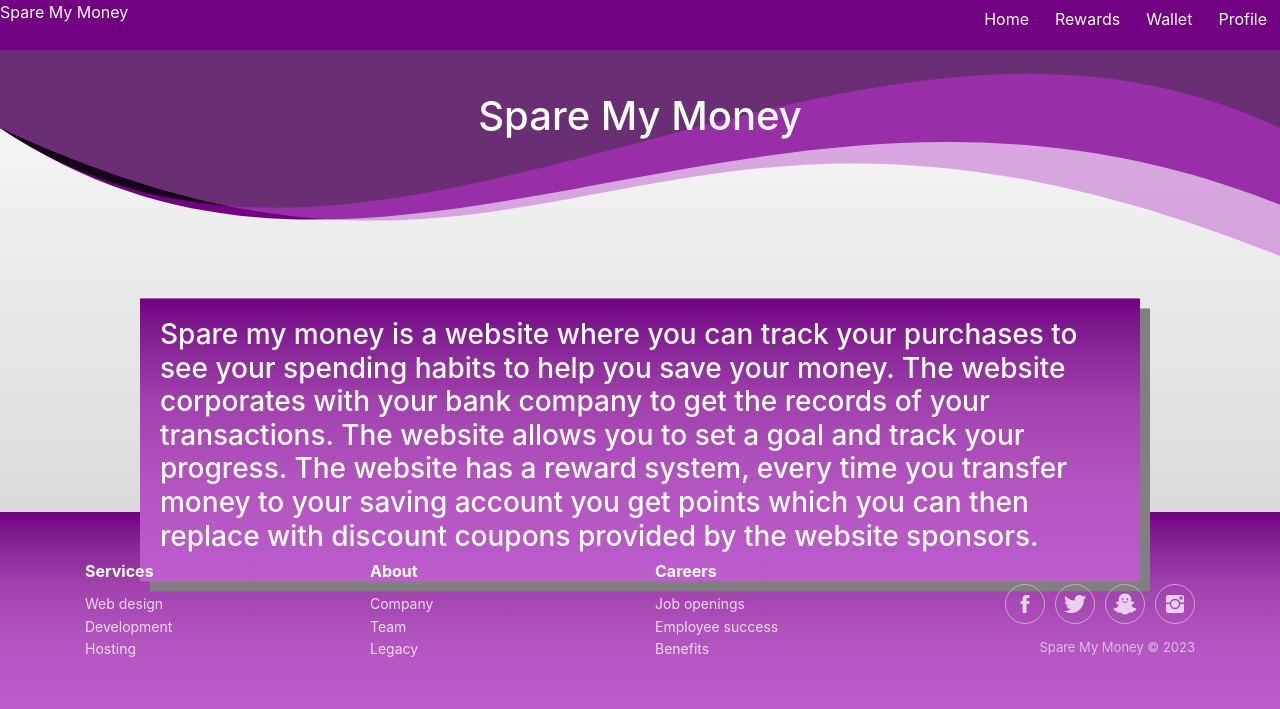
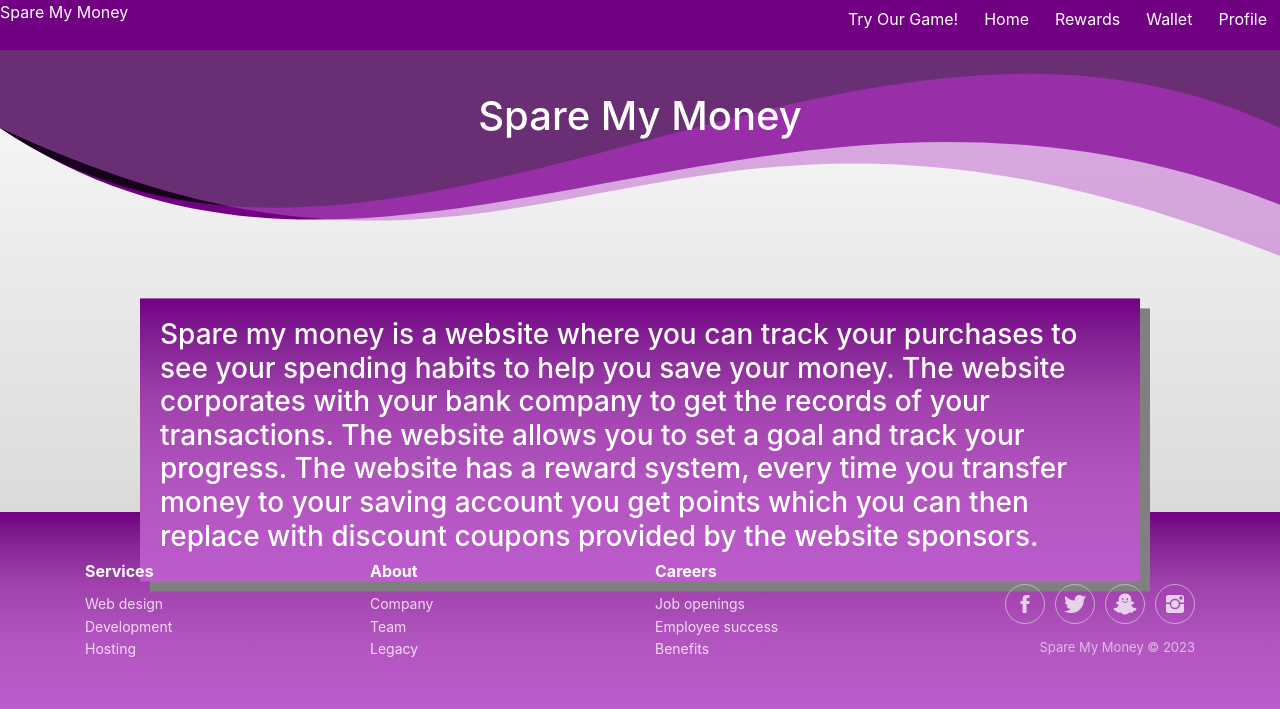
Before and after one commit to AbdullahFal/SMM, a PHP site: page /LandingPage.php in a window 1280 px wide. Shown: the top 709 px of the page. Run offline with PHP 8.4, Linux system fonts and the light colour scheme; some libraries are stand-ins or nearby versions.

Commit message:
Video Game Addition

```diff
--- a/App/Goals.php
+++ b/App/Goals.php
@@ -157,6 +157,8 @@ if($_SERVER['REQUEST_METHOD'] === 'POST'){
     <button type="button" class="btn"><a href="Wallet.php">Wallet</a></button>
     <button type="button" class="btn"><a href="RewardsP2.php">Rewards</a></button>
     <button type="button" class="btn"><a href="LandingPage.php">Home</a></button>
+    <button type="button" class="btn"><a href="https://arehaili-dev.itch.io/sparemymoney">Try Our Game!</a></button>
+
 </div>
 </nav>
 
--- a/App/LandingPage.php
+++ b/App/LandingPage.php
@@ -150,6 +150,8 @@ form {
         <button type="button" class="btn"><a href="Wallet.php">Wallet</a></button>
         <button type="button" class="btn"><a href="RewardsP2.php">Rewards</a></button>
         <button type="button" class="btn"><a href="LandingPage.php">Home</a></button>
+        <button type="button" class="btn" style="float: center;"><a href="https://arehaili-dev.itch.io/sparemymoney">Try Our Game!</a></button>
+
     </nav>
 
 
--- a/App/ProfilePage.php
+++ b/App/ProfilePage.php
@@ -159,6 +159,8 @@ form {
         <button type="button" class="btn"><a href="Wallet.php">Wallet</a></button>
         <button type="button" class="btn"><a href="RewardsP2.php">Rewards</a></button>
         <button type="button" class="btn"><a href="LandingPage.php">Home</a></button>
+        <button type="button" class="btn" style="float: center;"><a href="https://arehaili-dev.itch.io/sparemymoney">Try Our Game!</a></button>
+
     </nav>
 
 
--- a/App/RewardsP2.php
+++ b/App/RewardsP2.php
@@ -214,6 +214,8 @@ if($_SERVER['REQUEST_METHOD'] === 'POST'){
         <button type="button" class="btn"><a href="Wallet.php">Wallet</a></button>
         <button type="button" class="btn"><a href="RewardsP2.php">Rewards</a></button>
         <button type="button" class="btn"><a href="LandingPage.php">Home</a></button>
+        <button type="button" class="btn" style="float: center;"><a href="https://arehaili-dev.itch.io/sparemymoney">Try Our Game!</a></button>
+
     </nav>
 
 
--- a/App/Wallet.php
+++ b/App/Wallet.php
@@ -172,6 +172,8 @@ form {
         <button type="button" class="btn"><a href="Wallet.php">Wallet</a></button>
         <button type="button" class="btn"><a href="RewardsP2.php">Rewards</a></button>
         <button type="button" class="btn"><a href="LandingPage.php">Home</a></button>
+        <button type="button" class="btn" style="float: center;"><a href="https://arehaili-dev.itch.io/sparemymoney">Try Our Game!</a></button>
+
     </nav>
 
 
```
